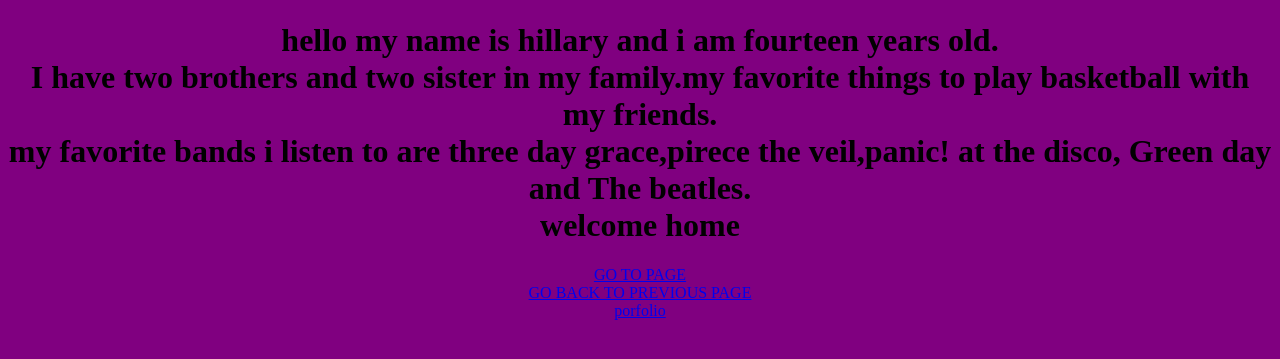
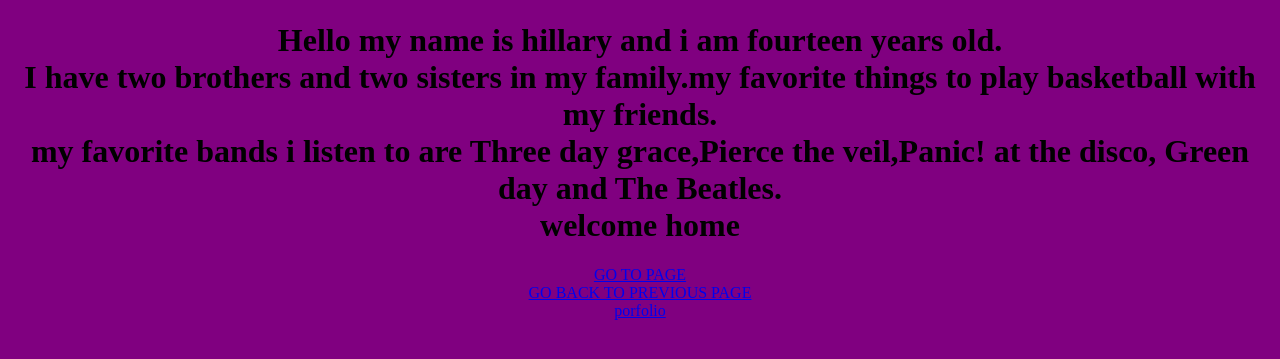
Before and after one commit to vtuf/hillary-cruz1, a plain HTML site: page home.html in a window 1280 px wide. Shown: the part 311-670 px from the top of the page. Drawn offline with Linux system fonts and the light colour scheme.

Commit message:
Update home.html

```diff
--- a/home.html
+++ b/home.html
@@ -19,9 +19,9 @@
 
 
 			<h1>
-				<center>hello my name is hillary and i am fourteen years old.<br>
-		   <center>I have two brothers and two sister in my family.my favorite things to play basketball with my friends.
-	       <center>my favorite bands i listen to are three day grace,pirece the veil,panic! at the disco, Green day and The beatles.
+				<center>Hello my name is hillary and i am fourteen years old.<br>
+		   <center>I have two brothers and two sisters in my family.my favorite things to play basketball with my friends.
+	       <center>my favorite bands i listen to are Three day grace,Pierce the veil,Panic! at the disco, Green day and The Beatles.
                <center>welcome home<center>
 		   </h1>
 	  <center><a href="index.html"> GO TO PAGE </a><center>
```
